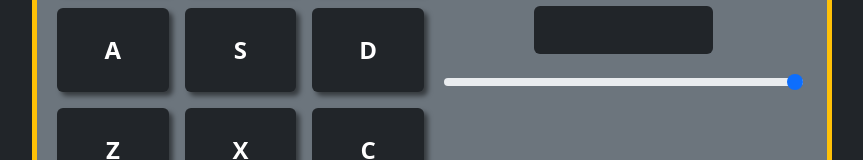
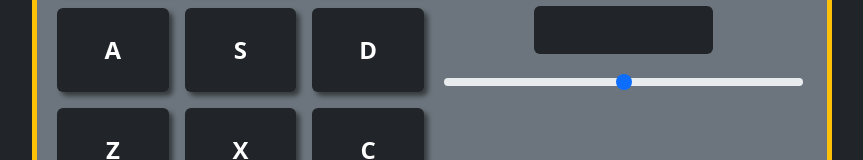
Before and after one commit to mamlaki/drum-machine, a React (Create React App) app: page / in a window 1280 px wide. Shown: the part 350-510 px from the top of the page, without its empty margins (208-1071 px from the left). Built offline with nearby package versions, Linux system fonts and the light colour scheme.

Commit message:
App.js: Display text will now revert to the last used drum key after the user changes the volume.

```diff
--- a/src/App.js
+++ b/src/App.js
@@ -1,15 +1,39 @@
-import { useState } from 'react'
+import { useState, useRef } from 'react'
 import 'bootstrap/dist/css/bootstrap.min.css'
 import DrumPad from './components/DrumPad'
 
 export default function App() {
   const [displayText, setDisplayText] = useState('')
   const [volume, setVolume] = useState(0.5)
+  const displayTimeoutRef = useRef(null)
+  const previousDisplayTextRef = useRef('')
 
   const handleVolumeChange = (event) => {
     const newVolume = Number(event.target.value)
     setVolume(newVolume)
-    setDisplayText(`Volume: ${Math.round(newVolume * 100)}`)
+    clearTimeout(displayTimeoutRef.current)
+
+    if (displayText.includes('Volume:')) {
+      setDisplayText(`Volume: ${(newVolume * 100).toFixed(0)}`)
+    } else {
+      previousDisplayTextRef.current = displayText
+      setDisplayText(`Volume: ${(newVolume * 100).toFixed(0)}`)
+    }
+
+    displayTimeoutRef.current = setTimeout(() => {
+      setDisplayText(previousDisplayTextRef.current)
+    }, 1000)
+  }
+
+  const handleDisplayText = (text) => {
+    clearTimeout(displayTimeoutRef.current)
+    previousDisplayTextRef.current = text
+    setDisplayText(text)
+
+    displayTimeoutRef.current = setTimeout(() => {
+      setDisplayText(previousDisplayTextRef.current)
+    }, 1000)
+
   }
 
   return (
@@ -17,11 +41,11 @@ export default function App() {
       <div id='drum-machine' className='border border-5 border-warning rounded p-4 d-flex justify-content-center align-items-center bg-secondary '>
         <div className='row'>
           <div className='col-md-6'>
-            <DrumPad setDisplayText={setDisplayText} volume={volume} />
+            <DrumPad setDisplayText={handleDisplayText} volume={volume} />
           </div>
           <div className='col-md-6 d-flex align-items-center justify-content-center flex-column '>
             <div id='display' className='bg-dark p-4 rounded text-center w-50 fs-5'>{displayText}</div>
-            <input type='range' className='form-range mt-3' min='0' max='1' step='0.01' id='volumeControl' onChange={handleVolumeChange} />
+            <input type='range' className='form-range mt-3' min='0' max='1' step='0.01' value={volume} id='volumeControl' onChange={handleVolumeChange} />
           </div>
         </div>
       </div>
```
